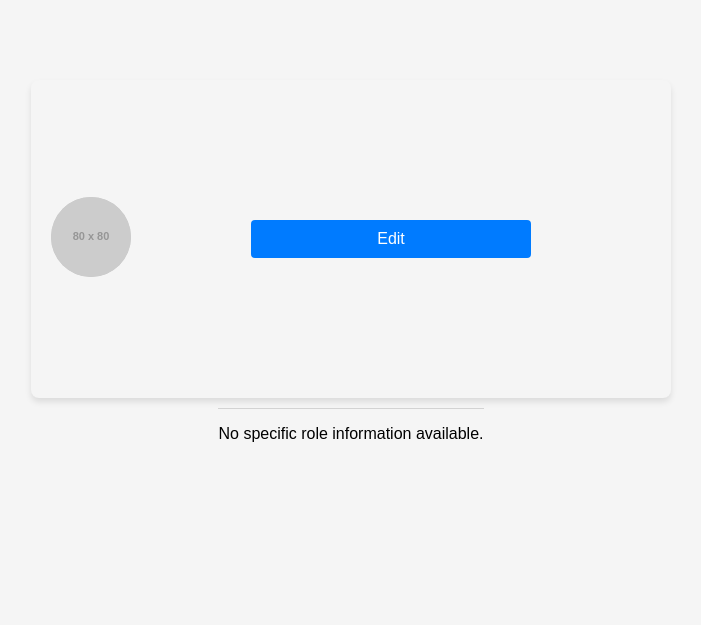
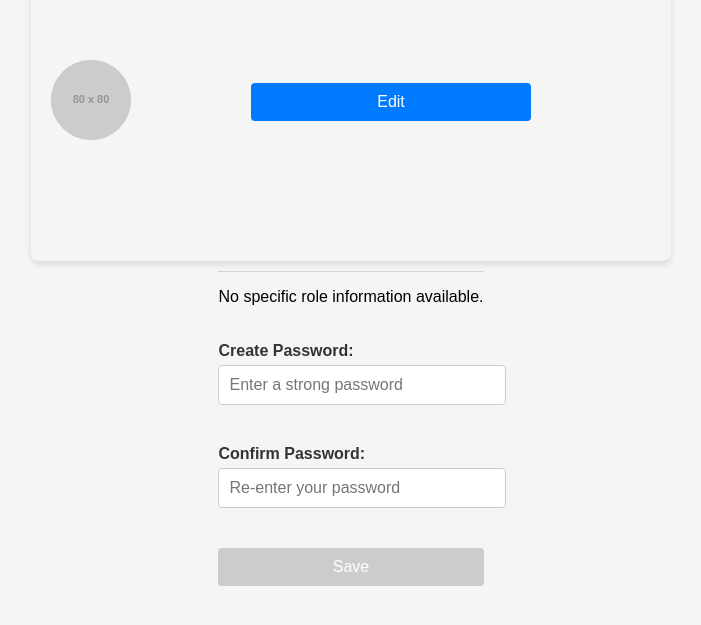
Before and after one commit to PaulZ357/SER340Project, a React (Create React App) app: page /profile in a window 1280 px wide. Shown: the part 141-766 px from the top of the page, without its empty margins (289-990 px from the left). Built offline with nearby package versions, Linux system fonts and the light colour scheme.

Commit message:
Enabled users to create and change passwords

```diff
--- a/src/profile.css
+++ b/src/profile.css
@@ -88,3 +88,26 @@
     height: 100px;
     resize: none;
   }
+
+  .error-text {
+    color: red;
+    font-size: 14px;
+    margin-top: -15px;
+    margin-bottom: 10px;
+  }
+
+  .save-button {
+    background-color: #007bff;
+    color: white;
+    padding: 10px 20px;
+    border: none;
+    border-radius: 4px;
+    cursor: pointer;
+    font-size: 16px;
+    margin-top: 20px;
+  }
+
+  .save-button:disabled {
+    background-color: #ccc;
+    cursor: not-allowed;
+  }
--- a/src/profile.jsx
+++ b/src/profile.jsx
@@ -1,4 +1,4 @@
-import React from "react";
+import React,{useState} from "react";
 import { useLocation } from "react-router-dom";
 import "./profile.css";
 
@@ -9,6 +9,31 @@ function Profile() {
       lastName: " ",
       role: "Unknown",
     };
+
+    const [password, setPassword] = useState("");
+    const [confirmPassword, setConfirmPassword] = useState("");
+    const [passwordError, setPasswordError] = useState("");
+
+    const validatePassword = (password) => {
+      const passwordRegex = /^(?=.*[!@#$%^&*])(?=.*\d).{8,}$/;
+      if (!passwordRegex.test(password)) {
+        return "Password must be at least 8 characters long, include a number, and a special character.";
+      }
+      return "";
+    };
+
+    const handlePasswordChange = (e) => {
+      const newPassword = e.target.value;
+      setPassword(newPassword);
+      const error = validatePassword(newPassword);
+      setPasswordError(error);
+    };
+
+    const handleConfirmPasswordChange = (e) => {
+      setConfirmPassword(e.target.value);
+    };
+
+    const isPasswordValid = password && !passwordError && password === confirmPassword;
 
     return (
       <div className="profile-container">
@@ -72,6 +97,44 @@ function Profile() {
         ) : (
           <p>No specific role information available.</p>
         )}
+
+        {/* Password Creation Section */}
+        <div className="profile-section">
+          <label htmlFor="password">Create Password:</label>
+          <input
+            type="password"
+            id="password"
+            name="password"
+            placeholder="Enter a strong password"
+            className="profile-input"
+            value={password}
+            onChange={handlePasswordChange}
+          />
+          {passwordError && <p className="error-text">{passwordError}</p>}
+        </div>
+        <div className="profile-section">
+          <label htmlFor="confirm-password">Confirm Password:</label>
+          <input
+            type="password"
+            id="confirm-password"
+            name="confirm-password"
+            placeholder="Re-enter your password"
+            className="profile-input"
+            value={confirmPassword}
+            onChange={handleConfirmPasswordChange}
+          />
+          {password && confirmPassword && password !== confirmPassword && (
+            <p className="error-text">Passwords do not match.</p>
+          )}
+        </div>
+
+        <button
+          className="save-button"
+          disabled={!isPasswordValid}
+          onClick={() => alert("Password set successfully!")}
+        >
+          Save
+        </button>
       </div>
     );
   }
```
